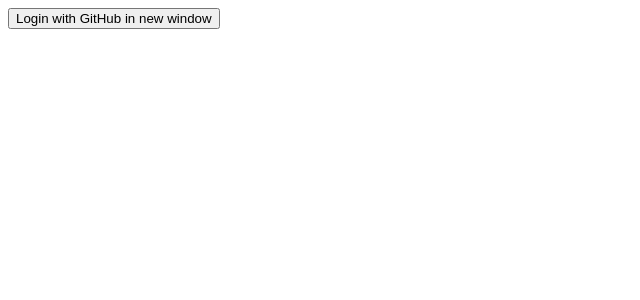
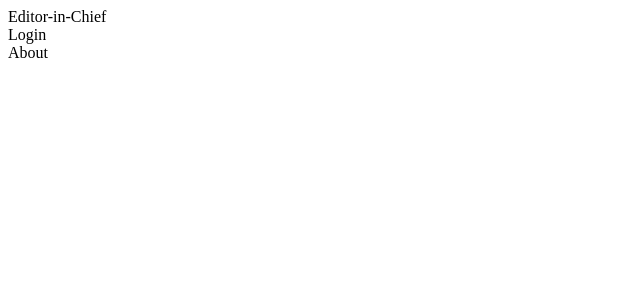
Before and after one commit to wbdana/chief, a React (Create React App) app: page / in a window 1280 px wide. Shown: the top 300 px of the page, without its empty margins (0-640 px from the left). Built offline with nearby package versions, Linux system fonts and the light colour scheme.

Commit message:
Create skeleton Navbar

```diff
--- a/src/App.tsx
+++ b/src/App.tsx
@@ -4,6 +4,7 @@
 // Components
 import Callback from './components/Callback';
 import LoginForm from './components/LoginForm';
+import Navbar from './components/Navbar';
 
 import './App.css';
 
@@ -11,6 +12,7 @@
   public render() {
     return (
       <Switch>
+        <Route path="/" render={() => (<Navbar />)} />
         <Route exact path="/" render={() => (<LoginForm />)} />
         <Route path="/callback" render={() => (<Callback />)} />
       </Switch>
--- /dev/null
+++ b/src/components/Navbar.tsx
@@ -0,0 +1,23 @@
+import * as React from 'react';
+import NavbarItem from './NavbarItem';
+
+function Navbar() {
+
+    const renderNavbarItems = () => {
+        const names = [
+            "Editor-in-Chief",
+            "Login",
+            "About",
+        ];
+
+        return names.map((name, index) => (<NavbarItem name={name} key={index} />));
+    }
+
+    return (
+        <div className="navbar">
+            {renderNavbarItems()}
+        </div>
+    );
+}
+
+export default Navbar;
--- /dev/null
+++ b/src/components/NavbarItem.tsx
@@ -0,0 +1,17 @@
+import * as React from 'react';
+
+export interface IProps {
+    name: string;
+}
+
+function NavbarItem({ name }: IProps) {
+
+
+    return (
+        <div className="navbar__item">
+            {name}
+        </div>
+    );
+}
+
+export default NavbarItem;
```
